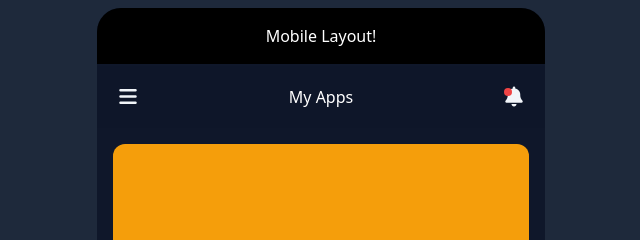
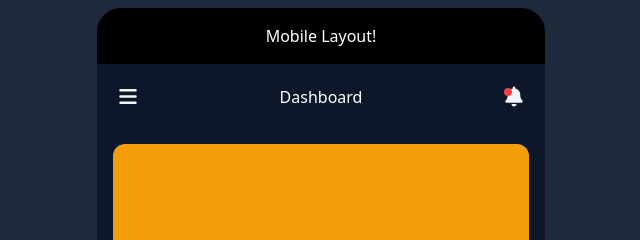
Before and after one commit to dotxbt/dotxbt.github.io, a plain HTML site: page mobile.html in a window 1280 px wide. Shown: the top 240 px of the page, 319-959 px from the left. Drawn offline with nearby package versions, Linux system fonts and the light colour scheme.

```diff
--- a/mobile.html
+++ b/mobile.html
@@ -52,7 +52,7 @@
                 <div class="flex flex-row items-center bg-slate-900/90 p-2 sticky top-0">
                     <button id="button-menu"
                         class="fa-solid fa-bars text-[20px] h-[46px] w-[46px] flex flex-row items-center justify-center text-slate-100"></button>
-                    <p class="text-white flex-1 text-center">My Apps</p>
+                    <p class="text-white flex-1 text-center">Dashboard</p>
                     <div class="relative">
                         <button
                         class="fa-solid fa-bell text-[20px] h-[46px] w-[46px] flex flex-row items-center justify-center text-slate-100"></button>
```
